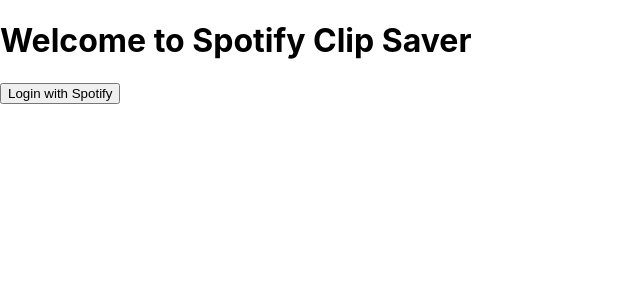
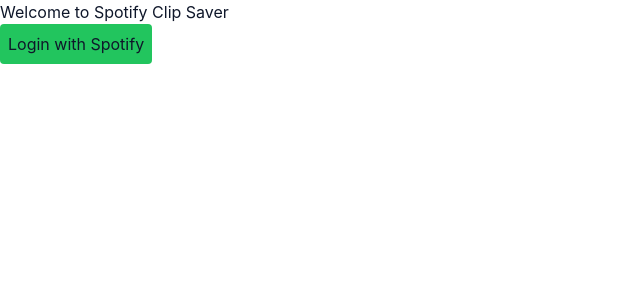
Before and after one commit to TheSunsHoRyzen/SpotifyClipsSaver, a React (Create React App) app in the folder client/: page / in a window 1280 px wide. Shown: the top 300 px of the page, without its empty margins (0-640 px from the left). Built offline with nearby package versions, Linux system fonts and the light colour scheme.

Commit message:
tailwind changes

```diff
--- a/client/package.json
+++ b/client/package.json
@@ -3,6 +3,8 @@
   "version": "0.1.0",
   "private": true,
   "dependencies": {
+    "@headlessui/react": "^2.2.0",
+    "@heroicons/react": "^2.2.0",
     "@radix-ui/react-collapsible": "^1.1.2",
     "@radix-ui/react-dialog": "^1.1.4",
     "@radix-ui/react-separator": "^1.1.1",
--- a/client/src/App.tsx
+++ b/client/src/App.tsx
@@ -3,7 +3,7 @@
 import LoginButton from "./pages/LoginButton";
 import Callback from "./pages/Callback";
 import Dashboard from "./pages/Dashboard";
-import "./styles/index.css";
+
 
 const App: React.FC = () => {
   return (
--- a/client/src/index.tsx
+++ b/client/src/index.tsx
@@ -1,9 +1,9 @@
 import React from 'react';
 import ReactDOM from 'react-dom/client';
-import "./styles/index.css"
 import App from './App';
 import { BrowserRouter } from 'react-router-dom';
 import reportWebVitals from './reportWebVitals';
+import "./styles/index.css"
 
 const root = ReactDOM.createRoot(
   document.getElementById('root') as HTMLElement
--- a/client/src/pages/LoginButton.tsx
+++ b/client/src/pages/LoginButton.tsx
@@ -8,7 +8,7 @@
       <div className="main-heading">
         <h1>Welcome to Spotify Clip Saver</h1>
       </div>
-      <button onClick={handleLogin}>Login with Spotify</button>
+      <button className = "bg-green-500 p-2 rounded" onClick={handleLogin}>Login with Spotify</button>
     </div>
 )
 
--- a/client/src/styles/index.css
+++ b/client/src/styles/index.css
@@ -1,3 +1,90 @@
+@tailwind base;
+@tailwind components;
+@tailwind utilities;
+
+@layer base {
+  :root {
+    font-family: Inter, sans-serif;
+    font-feature-settings: "liga" 1, "calt" 1;
+    --background: 0 0% 100%;
+    --foreground: 222.2 47.4% 11.2%;
+    --muted: 210 40% 96.1%;
+    --muted-foreground: 215.4 16.3% 46.9%;
+    --popover: 0 0% 100%;
+    --popover-foreground: 222.2 47.4% 11.2%;
+    --border: 214.3 31.8% 91.4%;
+    --input: 214.3 31.8% 91.4%;
+    --card: 0 0% 100%;
+    --card-foreground: 222.2 47.4% 11.2%;
+    --primary: 222.2 47.4% 11.2%;
+    --primary-foreground: 210 40% 98%;
+    --secondary: 210 40% 96.1%;
+    --secondary-foreground: 222.2 47.4% 11.2%;
+    --accent: 210 40% 96.1%;
+    --accent-foreground: 222.2 47.4% 11.2%;
+    --destructive: 0 100% 50%;
+    --destructive-foreground: 210 40% 98%;
+    --ring: 215 20.2% 65.1%;
+    --radius: 0.5rem;
+    --sidebar-background: 0 0% 98%;
+    --sidebar-foreground: 240 5.3% 26.1%;
+    --sidebar-primary: 240 5.9% 10%;
+    --sidebar-primary-foreground: 0 0% 98%;
+    --sidebar-accent: 240 4.8% 95.9%;
+    --sidebar-accent-foreground: 240 5.9% 10%;
+    --sidebar-border: 220 13% 91%;
+    --sidebar-ring: 217.2 91.2% 59.8%;
+  }
+
+  .dark {
+    --background: 224 71% 4%;
+    --foreground: 213 31% 91%;
+    --muted: 223 47% 11%;
+    --muted-foreground: 215.4 16.3% 56.9%;
+    --accent: 216 34% 17%;
+    --accent-foreground: 210 40% 98%;
+    --popover: 224 71% 4%;
+    --popover-foreground: 215 20.2% 65.1%;
+    --border: 216 34% 17%;
+    --input: 216 34% 17%;
+    --card: 224 71% 4%;
+    --card-foreground: 213 31% 91%;
+    --primary: 210 40% 98%;
+    --primary-foreground: 222.2 47.4% 1.2%;
+    --secondary: 222.2 47.4% 11.2%;
+    --secondary-foreground: 210 40% 98%;
+    --destructive: 0 63% 31%;
+    --destructive-foreground: 210 40% 98%;
+    --ring: 216 34% 17%;
+    --sidebar-background: 240 5.9% 10%;
+    --sidebar-foreground: 240 4.8% 95.9%;
+    --sidebar-primary: 224.3 76.3% 48%;
+    --sidebar-primary-foreground: 0 0% 100%;
+    --sidebar-accent: 240 3.7% 15.9%;
+    --sidebar-accent-foreground: 240 4.8% 95.9%;
+    --sidebar-border: 240 3.7% 15.9%;
+    --sidebar-ring: 217.2 91.2% 59.8%;
+  }
+}
+
+@layer base {
+  * {
+    @apply border-border;
+  }
+  body {
+    @apply font-sans antialiased bg-background text-foreground;
+  }
+}
+
+@layer base {
+  * {
+    @apply border-border;
+  }
+  body {
+    @apply bg-background text-foreground;
+  }
+}
+
 body {
   margin: 0;
   font-family: -apple-system, BlinkMacSystemFont, "Segoe UI", "Roboto", "Oxygen",
@@ -6,11 +93,3 @@
   -webkit-font-smoothing: antialiased;
   -moz-osx-font-smoothing: grayscale;
 }
-
-code {
-  font-family: source-code-pro, Menlo, Monaco, Consolas, "Courier New",
-    monospace;
-}
-
-.main-heading {
-}
--- a/client/tailwind.config.js
+++ b/client/tailwind.config.js
@@ -1,7 +1,7 @@
 /** @type {import('tailwindcss').Config} */
 module.exports = {
-  darkMode: ["class"],
-  content: ["app/**/*.{ts,tsx}", "components/**/*.{ts,tsx}","./src/**/*.{html,js}"],
+  // darkMode: ["class"],
+  content: ["./src/**/*.{jsx,js,ts,tsx}"],
   theme: {
   	extend: {
   		colors: {
```
Also changed, not shown: client/components.json, 1 other file (tests, documents, lock files or other folders).
